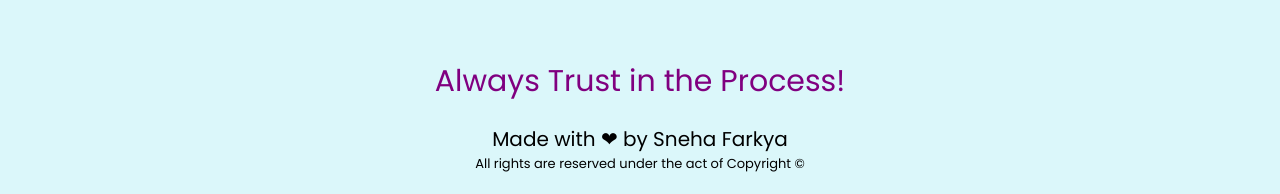
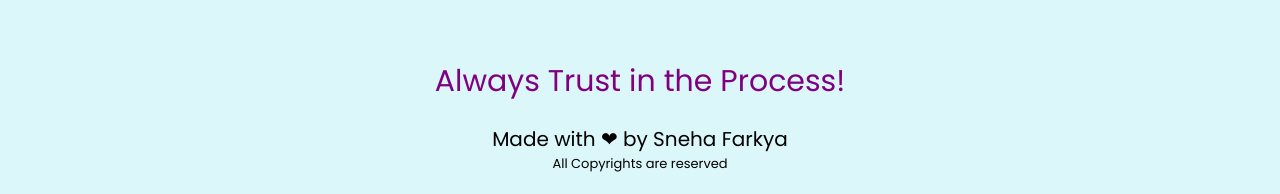
Before and after one commit to snehafarkya/My_portfolio, a plain HTML site: page index.html in a window 1280 px wide. Shown: the part 3837-4031 px from the top of the page. Drawn offline with nearby package versions, Linux system fonts and the light colour scheme; a web font is replaced by a local one.

Commit message:
Changes sentences

```diff
--- a/index.html
+++ b/index.html
@@ -220,7 +220,7 @@ data-aos-duration="1500">
 </div>
 <center style="color: purple; font-size: 30px;margin-top: 35px;">Always Trust in the Process!</center>
 <center style="font-size: 20px;margin-top: 20px;">Made with ❤ by Sneha Farkya</center>
-<center style="margin-bottom: 20px;"><font size = 2px>All rights are reserved under the act of Copyright &copy;</font></center>
+<center style="margin-bottom: 20px;"><font size = 2px>All Copyrights are reserved</font></center>
 </div>
 <script src="https://cdn.jsdelivr.net/npm/@popperjs/core@2.10.2/dist/umd/popper.min.js"
   integrity="sha384-7+zCNj/IqJ95wo16oMtfsKbZ9ccEh31eOz1HGyDuCQ6wgnyJNSYdrPa03rtR1zdB" crossorigin="anonymous">
```
